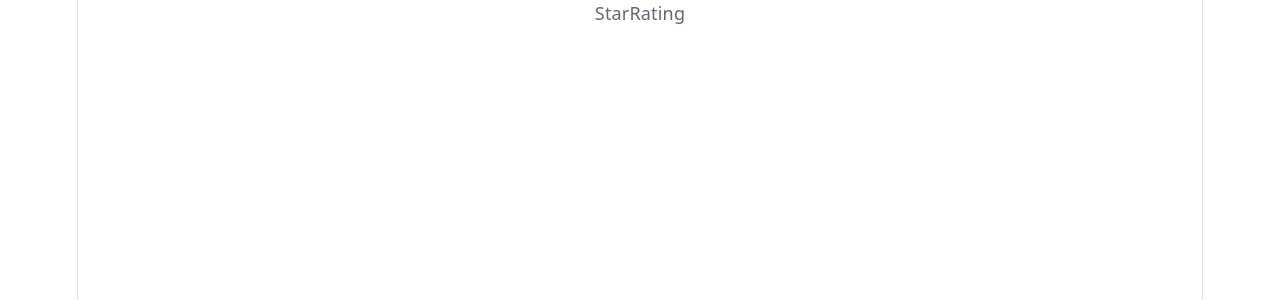
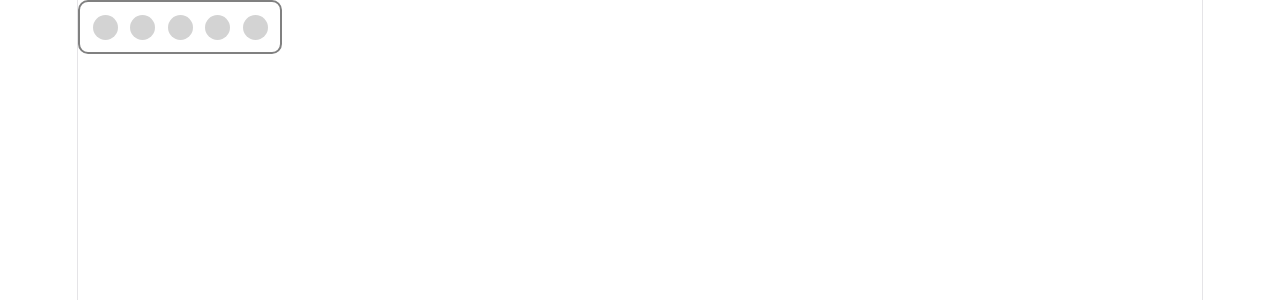
Before and after one commit to kiran-kharsel/star-rating, a React (Vite) app: page / in a window 1280 px wide. Shown: the top 300 px of the page. Built offline with nearby package versions, Linux system fonts and the light colour scheme.

Commit message:
feat: create star element

```diff
--- a/src/star-rating/StarRating.jsx
+++ b/src/star-rating/StarRating.jsx
@@ -1,9 +1,20 @@
-import React from 'react'
+import React, { useState } from 'react'
 import './style.css'
 
-function StarRating() {
+function StarRating({totalStars = 5}) {
+    const [stars, setStars] = useState(Array(totalStars).fill('') || [])
+
+
   return (
-    <div>StarRating</div>
+    <div className='star-rating'>
+        {
+            stars.map((star, index) => {
+                return (
+                    <button key={index} className='star'></button>
+                )
+            })
+        }
+    </div>
   )
 }
 
--- a/src/star-rating/style.css
+++ b/src/star-rating/style.css
@@ -0,0 +1,19 @@
+.star-rating{
+    border: 2px solid gray;
+    border-radius: 10px;
+    height: 50px;
+    width: 200px;
+    display: flex;
+    align-items: center;
+    justify-content: space-evenly;
+}
+
+.star{
+    height: 25px;
+    width: 25px;
+    border-radius: 50%;
+    background-color: lightgray;
+    border: 0;
+    outline: 0;
+    cursor: pointer;
+}
```
